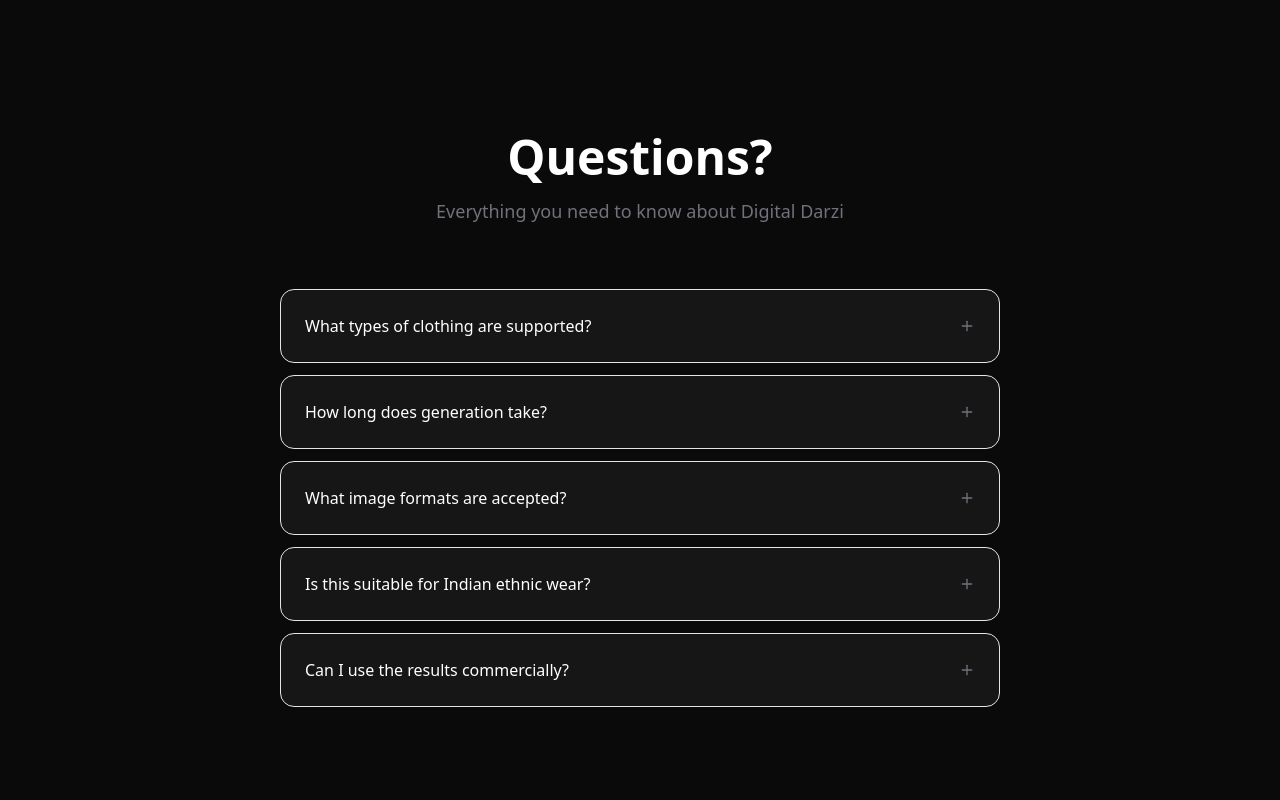
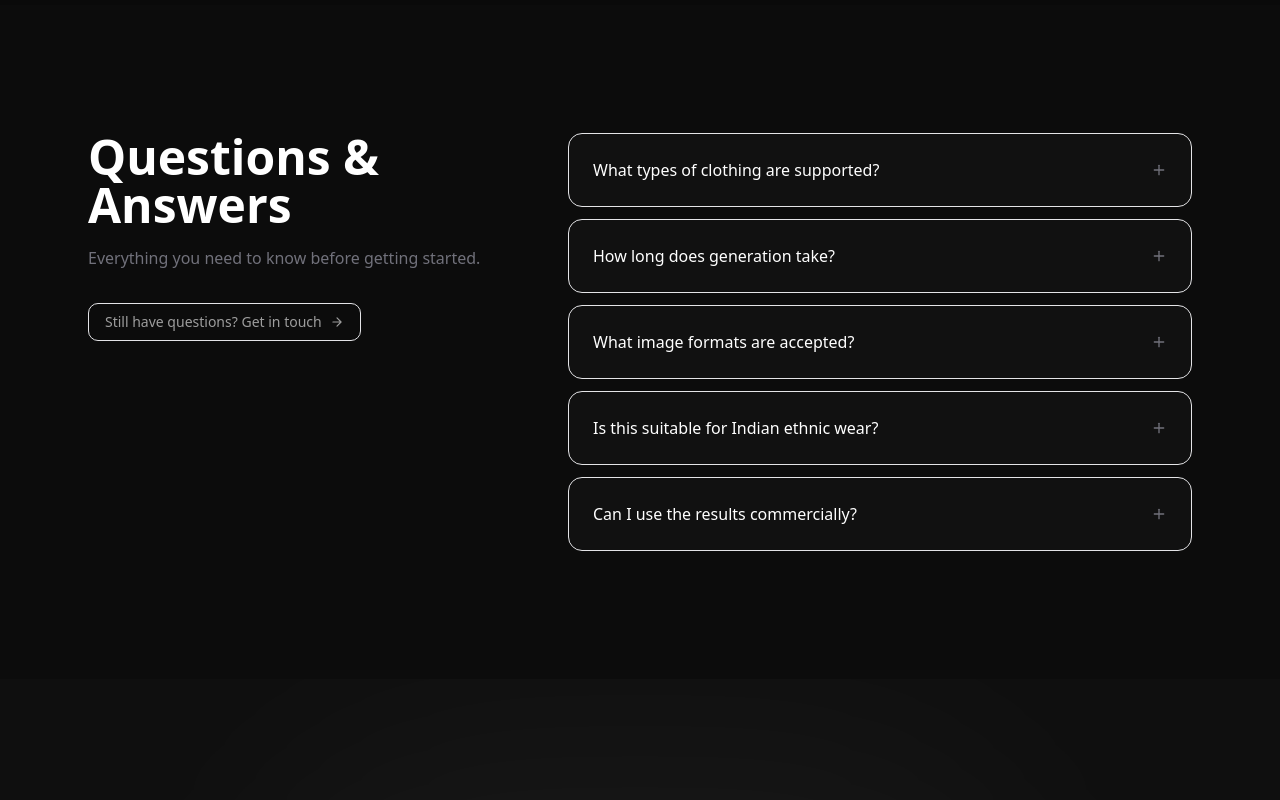
Before and after one commit to Indrajeety993648/Digital-Darzii, a Next.js app: page / in a window 1280 px wide. Shown: the part 5660-6460 px from the top of the page. Built offline with nearby package versions, Linux system fonts and the light colour scheme.

Commit message:
refactor: visible card backgrounds, section rhythm, and FAQ redesign

```diff
--- a/src/components/landing/FAQ.tsx
+++ b/src/components/landing/FAQ.tsx
@@ -1,5 +1,5 @@
 "use client";
-import { useRef, useState, useEffect, useCallback } from "react";
+import { useRef, useState, useEffect } from "react";
 import { Plus, Minus } from "lucide-react";
 import { motion, AnimatePresence } from "framer-motion";
 
@@ -10,7 +10,7 @@
   },
   {
     q: "How long does generation take?",
-    a: "With a GPU, generation takes approximately 40-60 seconds per image. Without a GPU (CPU-only mode), it takes 3-5 minutes. Model weights are cached after the first run.",
+    a: "Generation takes approximately 40-60 seconds per image on our cloud GPUs. Model weights are cached after the first run for faster subsequent generations.",
   },
   {
     q: "What image formats are accepted?",
@@ -18,11 +18,11 @@
   },
   {
     q: "Is this suitable for Indian ethnic wear?",
-    a: "Absolutely! We've specifically optimized our model templates and poses for Indian ethnic wear — including saree draping poses, lehenga stances, and kurta styling that's true to Indian fashion aesthetics.",
+    a: "Absolutely. We've specifically optimized for Indian ethnic wear — including saree draping, lehenga stances, and kurta styling that's true to Indian fashion aesthetics.",
   },
   {
     q: "Can I use the results commercially?",
-    a: "Yes. All images you generate belong to you and can be used for your e-commerce listings, social media, catalogs, and other commercial purposes.",
+    a: "Yes. All images you generate belong to you and can be used for e-commerce listings, social media, catalogs, and other commercial purposes.",
   },
 ];
 
@@ -37,22 +37,13 @@
       gsap.registerPlugin(ScrollTrigger);
 
       const ctx = gsap.context(() => {
-        const faqTitle = sectionRef.current?.querySelector(".faq-title");
-        if (faqTitle) {
+        const els = sectionRef.current?.querySelectorAll(".faq-animate");
+        if (els && els.length > 0) {
           gsap.fromTo(
-            faqTitle,
-            { opacity: 0, y: 40 },
-            { opacity: 1, y: 0, duration: 0.8, ease: "power4.out",
-              scrollTrigger: { trigger: sectionRef.current, start: "top 80%", once: true } }
-          );
-        }
-        const faqItems = sectionRef.current?.querySelectorAll(".faq-item");
-        if (faqItems && faqItems.length > 0) {
-          gsap.fromTo(
-            Array.from(faqItems),
-            { opacity: 0, x: -30 },
-            { opacity: 1, x: 0, duration: 0.5, stagger: 0.08, ease: "power3.out",
-              scrollTrigger: { trigger: sectionRef.current, start: "top 70%", once: true } }
+            Array.from(els),
+            { opacity: 0, y: 30 },
+            { opacity: 1, y: 0, duration: 0.6, stagger: 0.1, ease: "power3.out",
+              scrollTrigger: { trigger: sectionRef.current, start: "top 75%", once: true } }
           );
         }
       }, sectionRef);
@@ -63,20 +54,38 @@
   }, []);
 
   return (
-    <section ref={sectionRef} id="faq" className="py-32 bg-[#0A0A0A]">
-      <div className="max-w-3xl mx-auto px-6">
-        <div className="text-center mb-16">
-          <div className="faq-title font-display text-4xl md:text-5xl font-bold text-white mb-4">
-            Questions?
-          </div>
-          <p className="text-zinc-500 text-lg">Everything you need to know about Digital Darzi</p>
+    <section ref={sectionRef} id="faq" className="py-32 bg-[#0C0C0C]">
+      <div className="max-w-6xl mx-auto px-6">
+        <div className="grid grid-cols-1 lg:grid-cols-[1fr_1.5fr] gap-16">
+          {/* Left — sticky title */}
+          <div className="lg:sticky lg:top-32 self-start faq-animate">
+            <h2 className="font-display text-4xl md:text-5xl font-bold text-white mb-4">
+              Questions &<br />Answers
+            </h2>
+            <p className="text-zinc-500 leading-relaxed mb-8">
+              Everything you need to know before getting started.
+            </p>
+            <a
+              href="mailto:hello@digitaldarzi.in"
+              className="inline-flex items-center gap-2 text-sm text-white/60 hover:text-white border border-white/10 hover:border-white/20 px-4 py-2 rounded-lg transition-colors"
+            >
+              Still have questions? Get in touch
+              <svg className="size-3.5" viewBox="0 0 24 24" fill="none" stroke="currentColor" strokeWidth="2">
+                <path d="M5 12h14M12 5l7 7-7 7" strokeLinecap="round" strokeLinejoin="round" />
+              </svg>
+            </a>
           </div>
 
-        <div className="space-y-3">
+          {/* Right — accordions */}
+          <div className="space-y-3 faq-animate">
             {faqs.map((faq, i) => (
               <div
                 key={i}
-              className="faq-item rounded-xl border border-white/10 bg-white/5 overflow-hidden"
+                className={`rounded-xl border overflow-hidden transition-all duration-200 ${
+                  openIndex === i
+                    ? "border-l-2 border-l-white/30 border-white/10 bg-[#151515]"
+                    : "border-white/[0.08] bg-[#111111] hover:bg-[#151515]"
+                }`}
               >
                 <button
                   className="w-full flex items-center justify-between p-6 text-left"
@@ -95,8 +104,8 @@
                       exit={{ height: 0, opacity: 0 }}
                       transition={{ duration: 0.3, ease: "easeInOut" }}
                     >
-                    <div className="px-6 pb-6 text-zinc-400 leading-relaxed border-t border-white/5">
-                      <div className="pt-4">{faq.a}</div>
+                      <div className="px-6 pb-6 text-zinc-400 leading-relaxed">
+                        {faq.a}
                       </div>
                     </motion.div>
                   )}
@@ -105,6 +114,7 @@
             ))}
           </div>
         </div>
+      </div>
     </section>
   );
 }
```
Also changed, not shown: 1 other file (tests, documents, lock files or other folders). Lines whose indentation alone changed are shown as unchanged.
